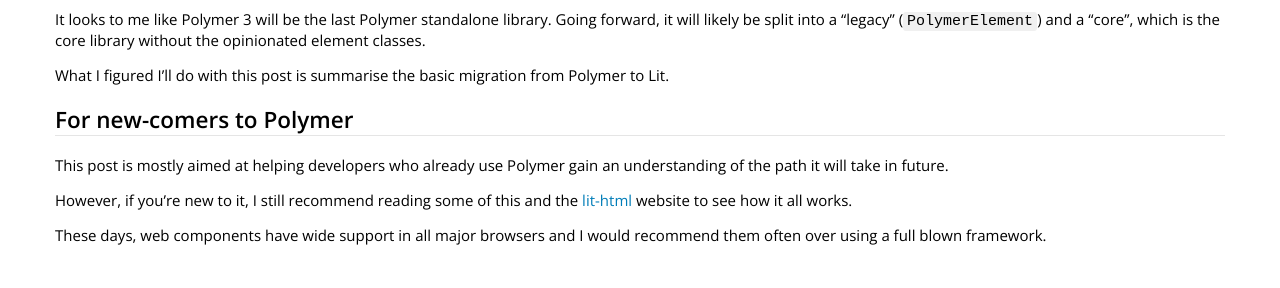
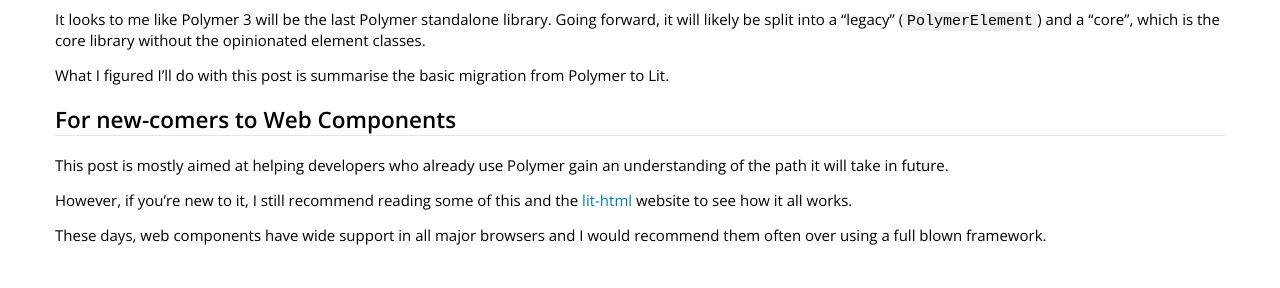
Before and after one commit to 43081j/43081j.github.io, a Jekyll site: the page built from _posts/2018-08-12-future-of-polymer.md, in a window 1280 px wide and 900 px high, scrolled down 403 px. Shown: the part 156-444 px from the top of the window. Built offline with Jekyll 4.4.1, drawn with Linux system fonts in a browser that asks for light colours; nearby versions of some CDN libraries; comment, search, counter and statistics services are not loaded.

Commit message:
last fix i promise

```diff
--- a/_posts/2018-08-12-future-of-polymer.md
+++ b/_posts/2018-08-12-future-of-polymer.md
@@ -34,7 +34,7 @@
 What I figured I'll do with this post is summarise the basic migration from
 Polymer to Lit.
 
-## For new-comers to Polymer
+## For new-comers to Web Components
 
 This post is mostly aimed at helping developers who already use Polymer gain
 an understanding of the path it will take in future.
```
